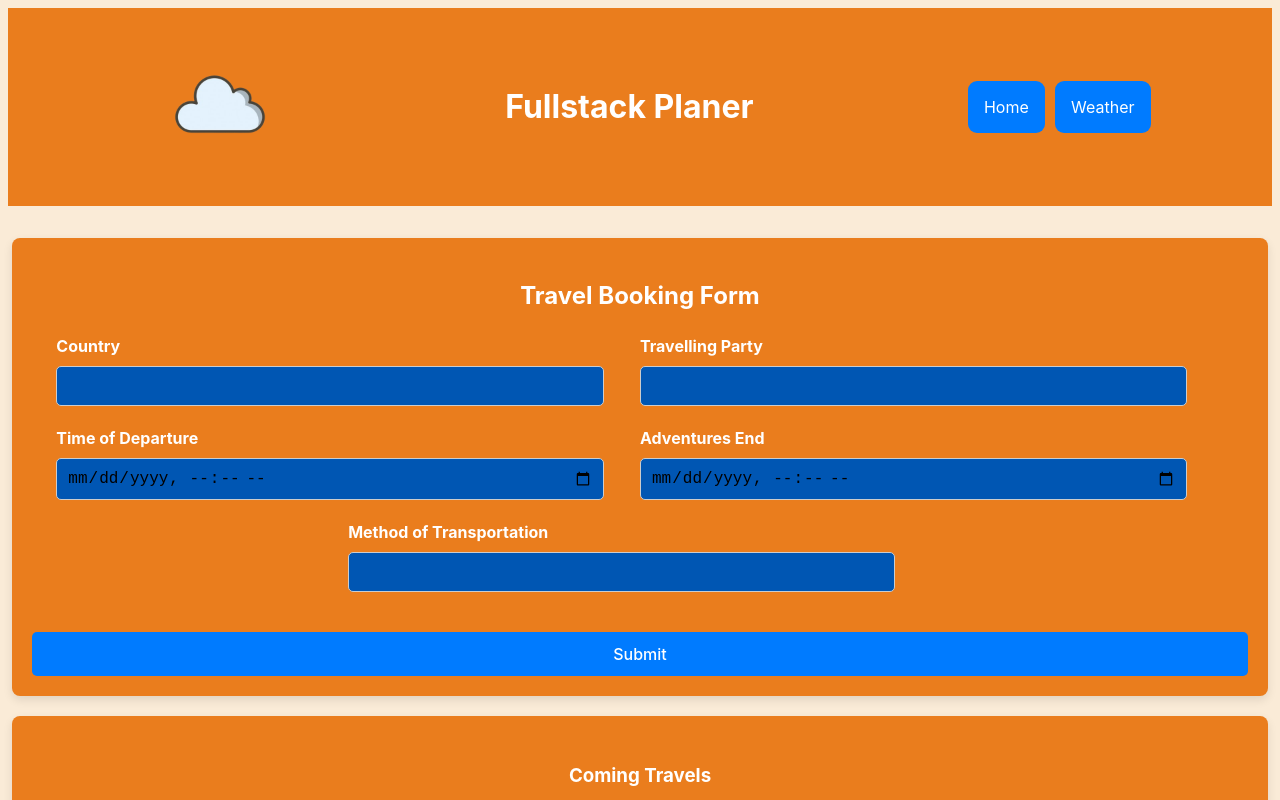
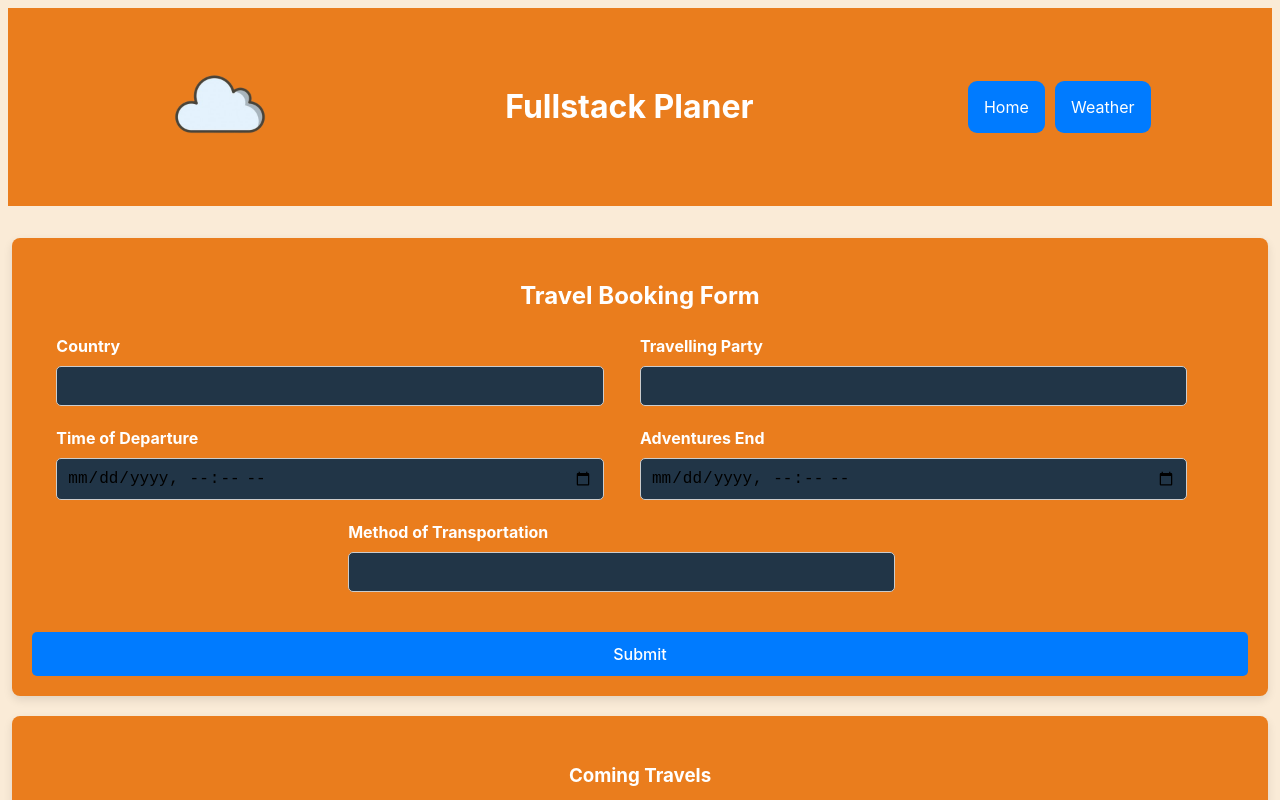
Before and after one commit to Albin-Tenghagen/fullstackPlaner, a React (Vite) app in the folder vite-folder/: page / in a window 1280 px wide. Shown: the top 800 px of the page. Built offline with nearby package versions, Linux system fonts and the light colour scheme.

Commit message:
travelform input color tweak

```diff
--- a/vite-folder/src/components/TravelFormFolder/travelForm.css
+++ b/vite-folder/src/components/TravelFormFolder/travelForm.css
@@ -51,7 +51,7 @@
   width: 90%;
   padding: 10px;
   border: 1px solid #ccc;
-  background-color: #0056b3;
+  background-color: #213547;
   border-radius: 5px;
   font-size: 1rem;
 }
```
